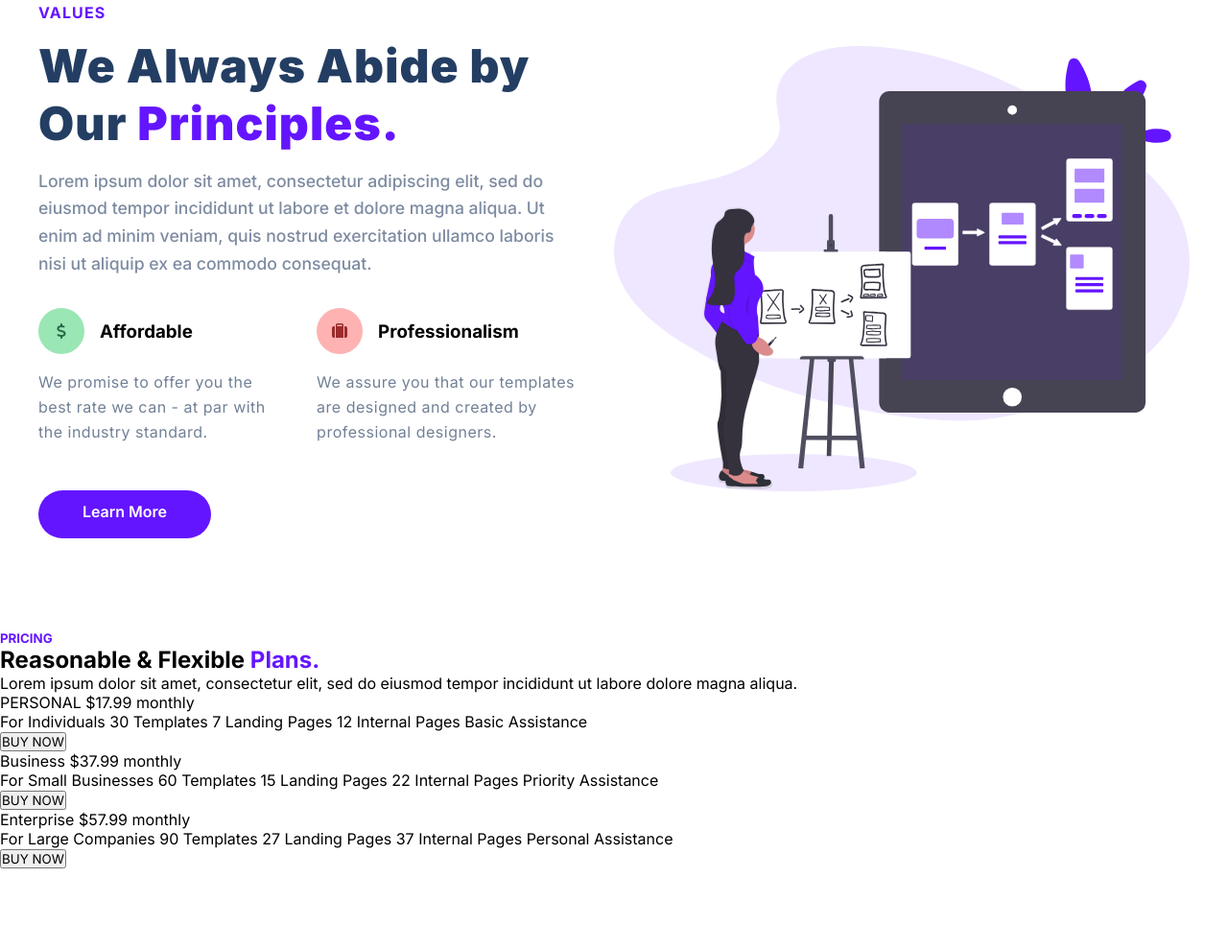
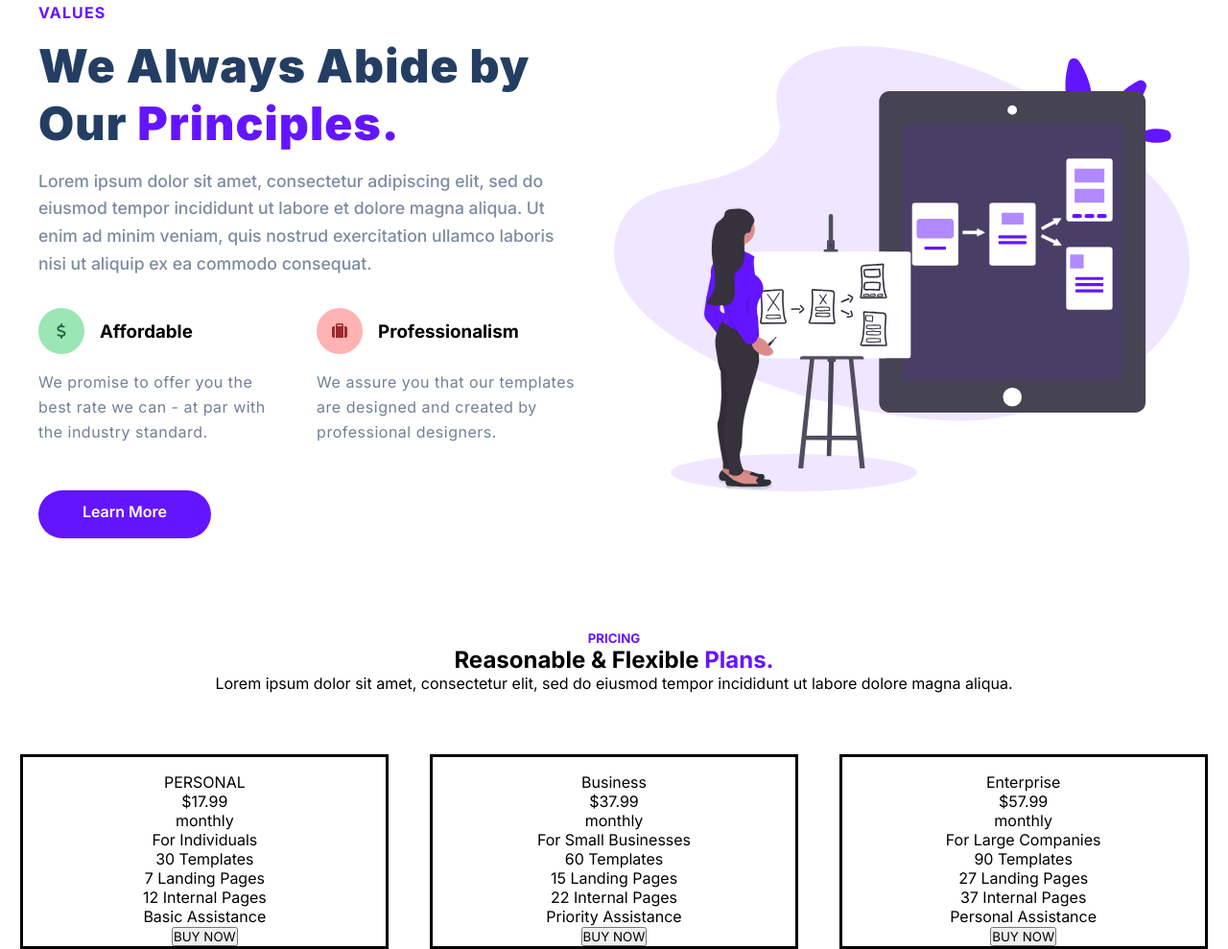
Before and after one commit to AMoreland11/Final-Project, a plain HTML site: page index.html in a window 1280 px wide. Shown: the part 2813-3802 px from the top of the page at 96% size. Before the commit the page ends 3718 px from the top, so only its background shows below. Drawn offline with Linux system fonts and the light colour scheme; a web font is replaced by a local one.

Commit message:
styling plans

```diff
--- a/index.html
+++ b/index.html
@@ -238,12 +238,13 @@
             <div class="plans-header-container">
                 <h5 class="plans-header"><span class="purple">PRICING</span></h5>
                 <h2 class="plans-subtitle">Reasonable & Flexible <span class="purple">Plans.</span></h2>
-                <p class="plans-para">Lorem ipsum dolor sit amet, consectetur elit, sed do eiusmod tempor incididunt ut labore dolore magna aliqua.</p>
+                <p class="plans-para">Lorem ipsum dolor sit amet, consectetur elit, sed do eiusmod tempor incididunt ut
+                    labore dolore magna aliqua.</p>
             </div>
             <div class="three-plans-container">
                 <div class="plan-1">
                     <div class="plan-1-color"></div>
-                    <div class="plan-1-header">
+                    <div class="plan-header">
                         <span class="name">PERSONAL</span>
                         <span class="price">$17.99</span>
                         <span class="monthly">monthly</span>
@@ -259,12 +260,13 @@
                         <button class="plans-btn">BUY NOW</button>
                     </div>
                 </div>
-                    <div class="plan-1-header">
+                <div class="plan-2">
+                    <div class="plan-2-header">
                         <span class="name">Business</span>
                         <span class="price">$37.99</span>
                         <span class="monthly">monthly</span>
                     </div>
-                    <div class="plan-1-features">
+                    <div class="plan-2-features">
                         <span class="name-feature">For Small Businesses</span>
                         <span class="plan-feature">60 Templates</span>
                         <span class="plan-feature">15 Landing Pages</span>
@@ -275,8 +277,9 @@
                         <button class="plans-btn">BUY NOW</button>
                     </div>
                 </div>
+                <div class="plan-3">
                     <div class="plan-3-color"></div>
-                    <div class="plan-3-header">
+                    <div class="plan-header">
                         <span class="name">Enterprise</span>
                         <span class="price">$57.99</span>
                         <span class="monthly">monthly</span>
@@ -294,6 +297,7 @@
                 </div>
             </div>
         </div>
+        </div>
     </section>
 
 
--- a/style.css
+++ b/style.css
@@ -619,3 +619,86 @@ a.learn-more.values-btn {
 a.learn-more.values-btn:hover {
     color: rgba(60, 14, 153, 0.877);
 }
+
+
+
+/* Plans */
+
+
+#plans {
+    width: 100;
+    max-width: 1200px;
+    margin: 0 auto;
+}
+
+
+.plans-header-container {
+    display: flex;
+    flex-direction: column;
+    justify-content: center;
+    align-items: center;
+}
+
+.three-plans-container {
+    display: flex;
+    justify-content: space-around;
+}
+
+
+.plan-header {
+    display: flex;
+    flex-direction: column;
+}
+
+.plan-2-header {
+    display: flex;
+    flex-direction: column;
+}
+
+
+.plan-feature {
+    display: flex;
+    flex-direction: column;
+}
+
+.plan-1 {
+    justify-content: center;
+    align-items: center;
+    border: solid;
+    max-width: 24rem;
+    width: 100%;
+    text-align: center;
+    padding-left: 2rem;
+    padding-right: 2rem;
+    padding-top: 1rem;
+    margin-top: 4rem;
+    position: relative;
+}
+
+.plan-2 {
+    justify-content: center;
+    align-items: center;
+    border: solid;
+    max-width: 24rem;
+    width: 100%;
+    text-align: center;
+    padding-left: 2rem;
+    padding-right: 2rem;
+    padding-top: 1rem;
+    margin-top: 4rem;
+    position: relative;
+}
+
+.plan-3 {
+    justify-content: center;
+    align-items: center;
+    border: solid;
+    max-width: 24rem;
+    width: 100%;
+    text-align: center;
+    padding-left: 2rem;
+    padding-right: 2rem;
+    padding-top: 1rem;
+    margin-top: 4rem;
+    position: relative;
+}
```
